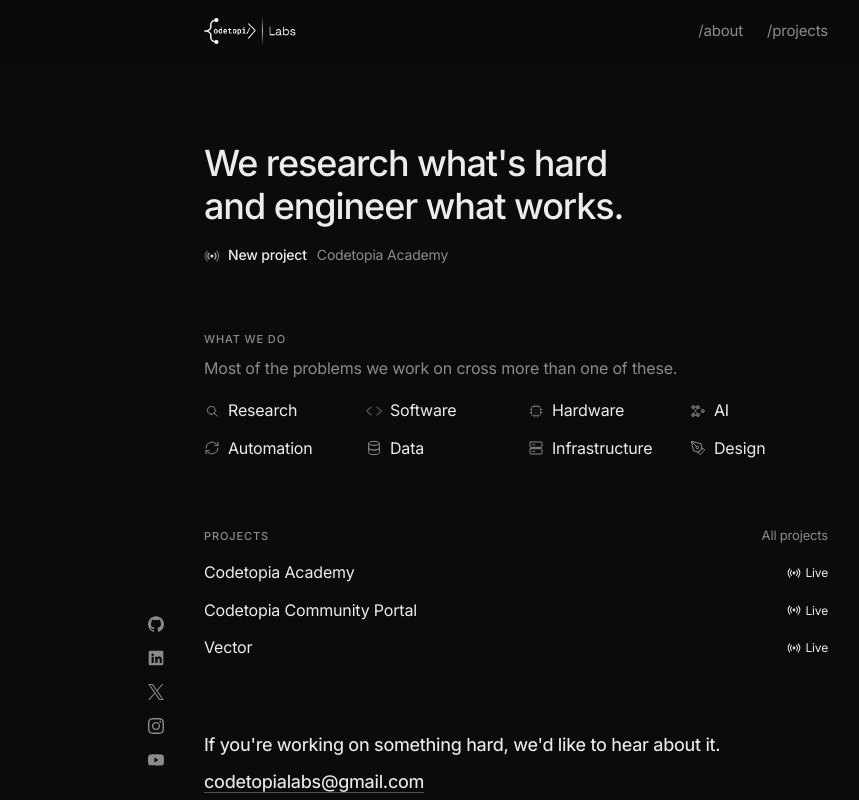
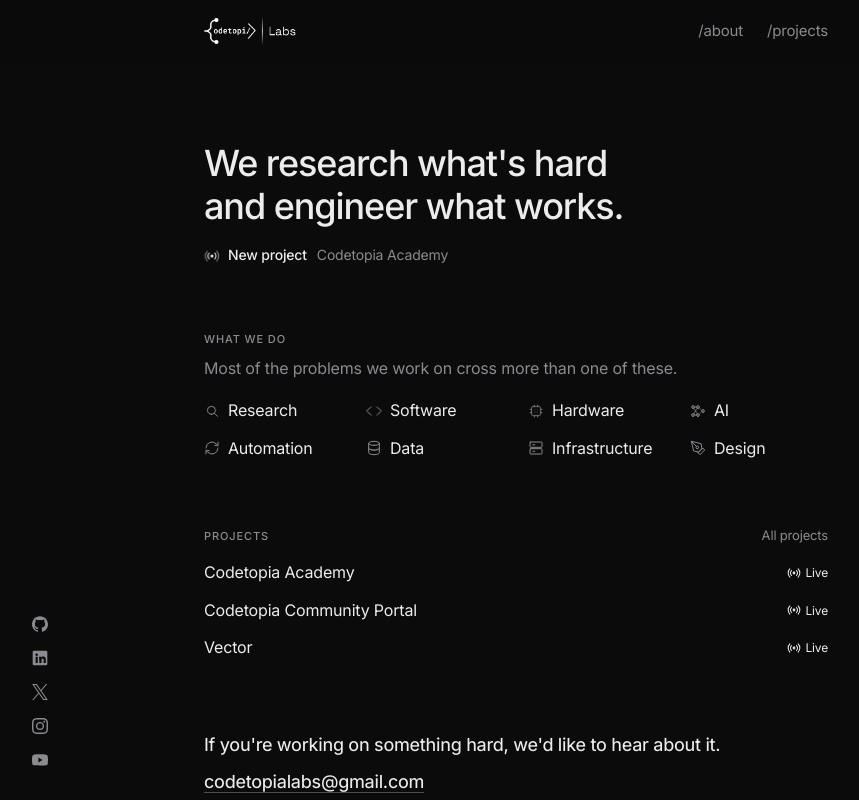
Before and after one commit to codetopialabs/labs, a React (Vite) app: page / in a window 1280 px wide. Shown: the top 800 px of the page, without its empty margins (124-983 px from the left). Built offline with nearby package versions, Linux system fonts and the light colour scheme.

Commit message:
Centre the social rail in the left margin

```diff
--- a/src/App.css
+++ b/src/App.css
@@ -648,10 +648,9 @@
 @media (min-width: 1024px) {
   .social-rail {
     position: fixed;
-    /* Just outside the content column (42rem wide, text inset 1.5rem),
-       about 2.5rem from where the text starts; never closer than 2rem to
-       the screen edge. */
-    left: max(2rem, calc(50% - 23rem));
+    /* Centred in the left margin, halfway between the screen edge and where
+       the text starts (50% - 19.5rem); never closer than 2rem to the edge. */
+    left: max(2rem, calc((50% - 19.5rem) / 2 - 0.5rem));
     bottom: 2rem;
     z-index: 10;
     display: flex;
```
